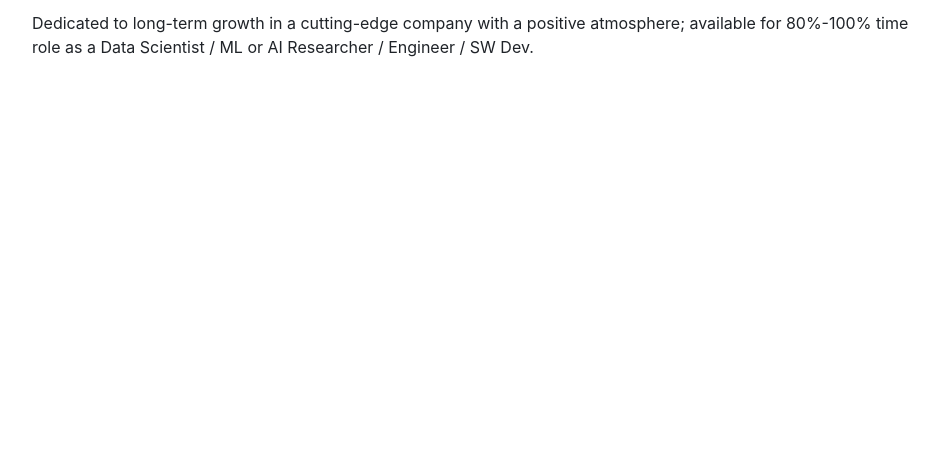
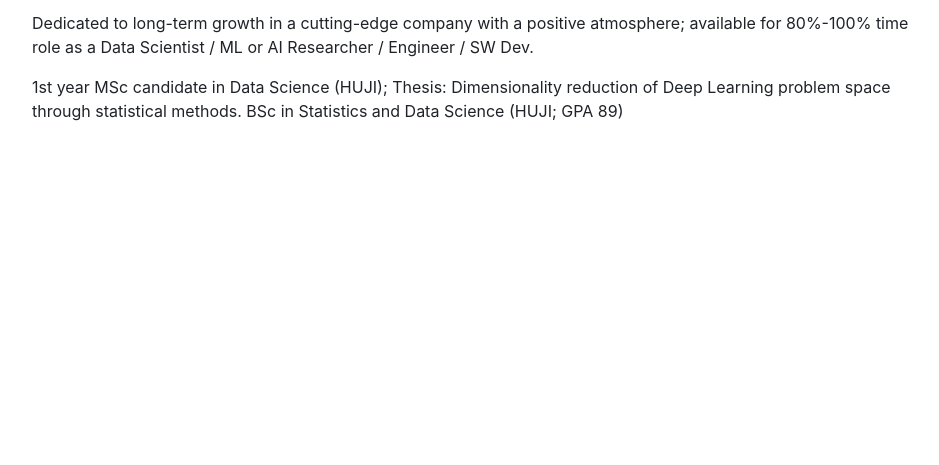
Before and after one commit to AvivGelfand/Resume, a plain HTML site: page Aviv_Gelfand_CV.html in a window 1280 px wide. Shown: the part 335-800 px from the top of the page, without its empty margins (163-1102 px from the left). Drawn offline with nearby package versions, Linux system fonts and the light colour scheme.

Commit message:
Render the latest CV

```diff
--- a/Aviv_Gelfand_CV.html
+++ b/Aviv_Gelfand_CV.html
@@ -42,6 +42,7 @@
         </ul>
         <h1>Summary</h1>
         <p>Dedicated to long-term growth in a cutting-edge company with a positive atmosphere; available for 80%-100% time role as a Data Scientist / ML or AI Researcher / Engineer / SW Dev.</p>
+        <p>1st year MSc candidate in Data Science (HUJI); Thesis: Dimensionality reduction of Deep Learning problem space through statistical methods. BSc in Statistics and Data Science (HUJI; GPA 89)</p>
     </article>
 </body>
 
```
Also changed, not shown: Aviv_Gelfand_CV.png, 3 other files.
